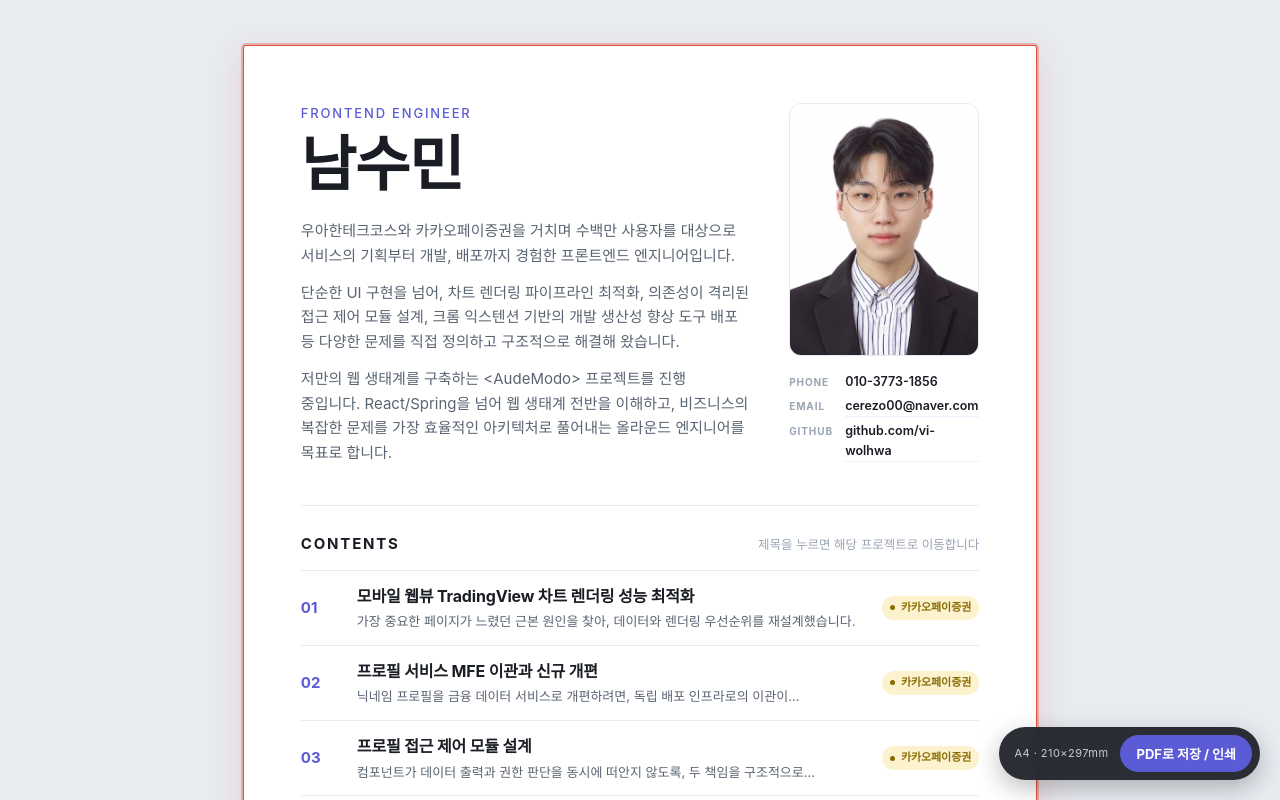
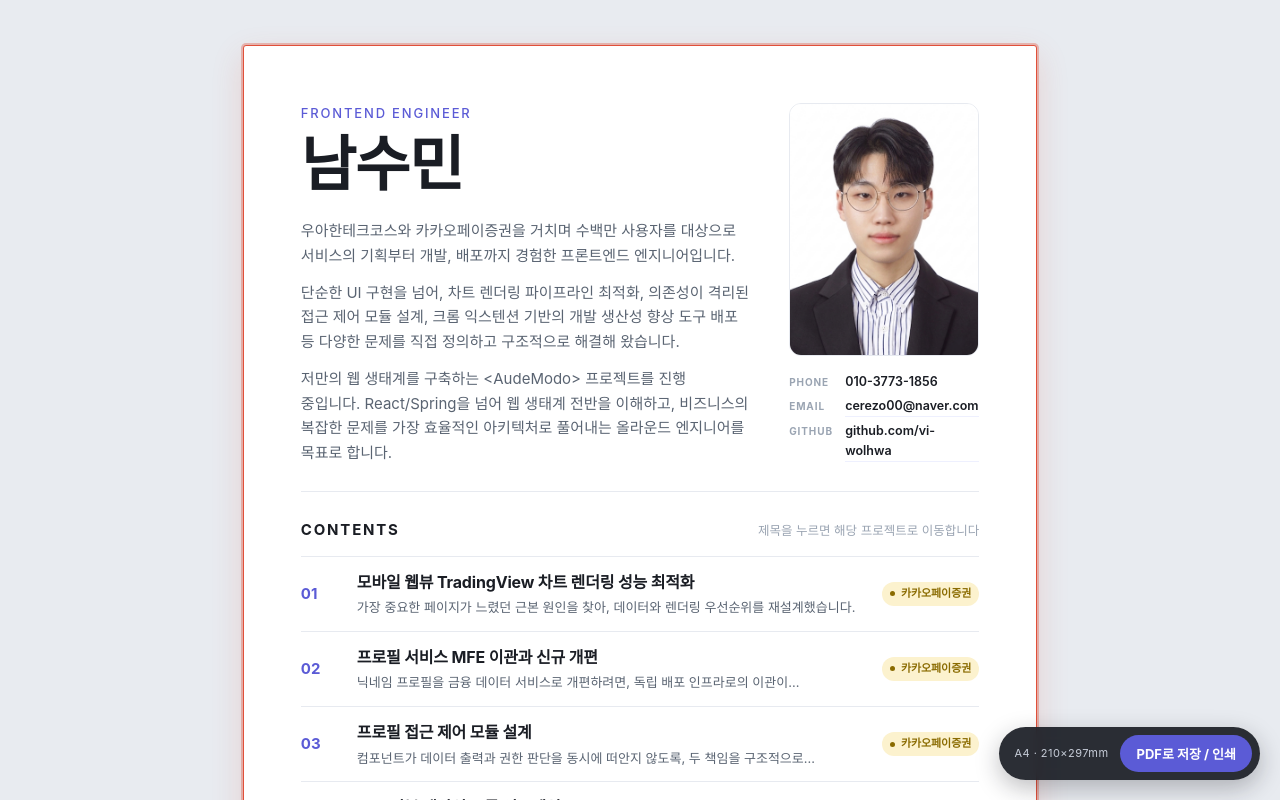
Before and after one commit to vi-wolhwa/portfolio, a React (Vite) app: page / in a window 1280 px wide. Shown: the top 800 px of the page. Built offline with nearby package versions, Linux system fonts and the light colour scheme; a web font is replaced by a local one.

Commit message:
v2.3.1 ─ 프로필 상단 구분선 간격 조정

```diff
--- a/src/components/Cover.module.scss
+++ b/src/components/Cover.module.scss
@@ -12,7 +12,7 @@
   display: grid;
   grid-template-columns: 1fr var(--aside-w);
   gap: var(--aside-gap);
-  padding-bottom: 24px;
+  padding-bottom: 10px;
   border-bottom: 1px solid var(--line);
 }
 
```
